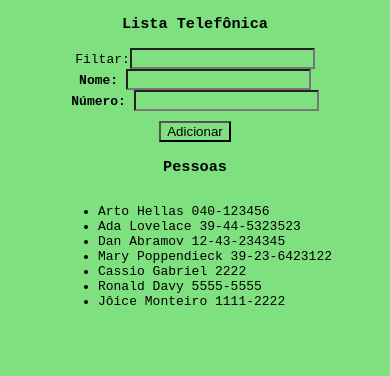
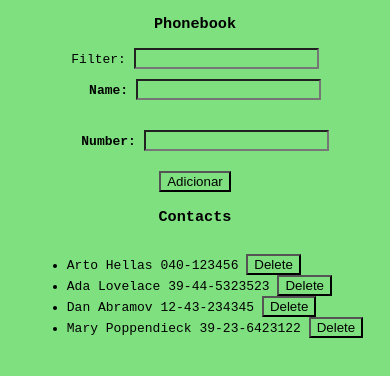
Before and after one commit to CassivsGabriellis/jsFullStackCourse_HelsinkUniv, a React (Create React App) app in the folder part2/phonebook/: page / in a window 390 px wide. Shown: the top 376 px of the page. Built offline with nearby package versions, Linux system fonts and the light colour scheme; data requests are answered from the project's data file.

Commit message:
Complete Phonebook update and release

```diff
--- a/part2/phonebook/db.json
+++ b/part2/phonebook/db.json
@@ -19,21 +19,6 @@
       "name": "Mary Poppendieck",
       "number": "39-23-6423122",
       "id": 4
-    },
-    {
-      "name": "Cassio Gabriel",
-      "number": "2222",
-      "id": 5
-    },
-    {
-      "name": "Ronald Davy",
-      "number": "5555-5555",
-      "id": 6
-    },
-    {
-      "name": "Jôice Monteiro",
-      "number": "1111-2222",
-      "id": 7
     }
   ]
 }
--- a/part2/phonebook/src/App.js
+++ b/part2/phonebook/src/App.js
@@ -5,7 +5,6 @@ import "./index.css";
 import Filter from "./Components/Filter";
 import PersonForm from "./Components/PersonForm";
 import Persons from "./Components/Persons";
-// import axios from "axios";
 
 const App = () => {
   const [persons, setPersons] = useState([]);
@@ -21,17 +20,34 @@ const App = () => {
     event.preventDefault();
     const existingPerson = persons.find((person) => person.name === newName);
     if (existingPerson) {
-      alert(`${newName} já está adicionada à lista telefônica!`);
+      if (
+        window.confirm(
+          `${newName} is already added to phonebook. Do you want to replace the old number with the new one?`
+        )
+      ) {
+        addPersonService
+          .update(existingPerson.id, {
+            name: existingPerson.name,
+            number: newNumber,
+          })
+          .then(() => {
+            addPersonService.getAll().then((data) => setPersons(data));
+          });
+      }
       setNewName("");
     } else {
-      addPersonService
-        .create({ name: newName, number: newNumber })
-        .then(() => {
-          addPersonService.getAll().then((data) => setPersons(data));
-        });
+      addPersonService.create({ name: newName, number: newNumber }).then(() => {
+        addPersonService.getAll().then((data) => setPersons(data));
+      });
       setNewName("");
       setNewNumber("");
     }
+  };
+
+  const deletePerson = (id) => {
+    addPersonService.deletePerson(id).then(() => {
+      addPersonService.getAll().then((data) => setPersons(data));
+    });
   };
 
   const handleNameChange = (event) => {
@@ -46,17 +62,28 @@ const App = () => {
     setSearchTerm(event.target.value);
   };
 
-  const filteredPersons = persons.filter((person) =>
-    person.name.toLowerCase().includes(searchTerm.toLowerCase())
-  );
+  const filteredPersons = persons.filter((person) => {
+    const nameMatch = person.name
+      .toLowerCase()
+      .includes(searchTerm.toLowerCase());
+    const numberMatch = person.number
+      .toLowerCase()
+      .includes(searchTerm.toLowerCase());
+    return nameMatch || numberMatch;
+  });
 
   return (
     <div>
-      <h3>Lista Telefônica</h3>
+      <h3 className="header">Phonebook</h3>
 
-      <Filter searchTerm={searchTerm} handleSearchChange={handleSearchChange} />
+      <Filter
+        className="input"
+        searchTerm={searchTerm}
+        handleSearchChange={handleSearchChange}
+      />
 
       <PersonForm
+        className="input"
         addPerson={addPerson}
         newName={newName}
         newNumber={newNumber}
@@ -64,8 +91,8 @@ const App = () => {
         handleNumberChange={handleNumberChange}
       />
 
-      <h3>Pessoas</h3>
-      <Persons persons={filteredPersons} />
+      <h3>Contacts</h3>
+      <Persons persons={filteredPersons} deletePerson={deletePerson} />
     </div>
   );
 };
--- a/part2/phonebook/src/Components/Filter.js
+++ b/part2/phonebook/src/Components/Filter.js
@@ -1,6 +1,6 @@
 const Filter = ({ searchTerm, handleSearchChange }) => (
   <div>
-    Filtar:
+    Filter:{" "}
     <input value={searchTerm} onChange={handleSearchChange} />
   </div>
 );
--- a/part2/phonebook/src/Components/Person.js
+++ b/part2/phonebook/src/Components/Person.js
@@ -1,7 +1,14 @@
-const Person = ({ person }) => {
+const Person = ({ person, deletePerson }) => {
+  const handleDelete = () => {
+    if (window.confirm(`Do you want to delete ${person.name}?`)) {
+      deletePerson(person.id);
+    }
+  };
+
   return (
     <li>
       {person.name} {person.number}
+      {" "}<button onClick={handleDelete}>Delete</button>
     </li>
   );
 };
--- a/part2/phonebook/src/Components/PersonForm.js
+++ b/part2/phonebook/src/Components/PersonForm.js
@@ -6,19 +6,41 @@ const PersonForm = ({
   handleNumberChange,
 }) => {
   return (
-    <form onSubmit={addPerson}>
-      <div>
+    <form
+      onSubmit={(event) => {
+        if (newName.length > 0 && newNumber.length > 0) {
+          addPerson(event);
+        } else {
+          event.preventDefault();
+          alert("Please fill both name and number fields before submitting.");
+        }
+      }}
+    >
+      <div className="input-container">
+        <div className="input">
           <strong>
-          Nome: <input value={newName} onChange={handleNameChange} />
+            Name: {""}
+            <input
+              value={newName}
+              onChange={handleNameChange}
+              pattern="[A-Za-z !@#$%^&()_+-=[]{};':\|,.<>/?]"
+            />
           </strong>
         </div>
-      <div>
+        <div className="input">
           <strong>
-          Número: <input value={newNumber} onChange={handleNumberChange} />
+            Number:{" "}
+            <input
+              type="text"
+              value={newNumber}
+              onChange={handleNumberChange}
+              pattern="[0-9-]+"
+            />
           </strong>
         </div>
         <div>
           <button type="submit">Adicionar</button>
+        </div>
       </div>
     </form>
   );
--- a/part2/phonebook/src/Components/Persons.js
+++ b/part2/phonebook/src/Components/Persons.js
@@ -1,9 +1,9 @@
 import Person from "./Person";
 
-const Persons = ({ persons }) => (
+const Persons = ({ persons, deletePerson }) => (
   <ul>
     {persons.map((person) => (
-      <Person key={person.id} person={person} />
+      <Person key={person.id} person={person} deletePerson={deletePerson}/>
     ))}
   </ul>
 );
--- a/part2/phonebook/src/Services/addPersons.js
+++ b/part2/phonebook/src/Services/addPersons.js
@@ -17,4 +17,10 @@ const update = (id, newObject) => {
   return request.then((response) => response.data);
 };
 
-export default { getAll, create, update };
+const deletePerson = (id) => {
+  const request = axios.delete(`${baseUrl}/${id}`);
+  return request.then((response) => response.data);
+};
+
+const addPersonService = { getAll, create, update, deletePerson };
+export default addPersonService;
--- a/part2/phonebook/src/index.css
+++ b/part2/phonebook/src/index.css
@@ -1,5 +1,16 @@
 * {
   background-color: rgb(127, 224, 127);
+}
+
+.input-container {
+  display: grid;
+  grid-template-columns: 1fr 1fr;
+  grid-gap: 10px;
+}
+
+.input {
+  width: 100%;
+  padding: 10px;
 }
 
 div {
@@ -12,6 +23,14 @@ div ul {
   text-align: left;
 }
 
-button {
-  margin-top: 10px;
+.person-form {
+  display: flex;
+  text-align: center;
+  font-family: monospace;
 }
+
+@media (max-width: 600px) {
+  .input-container {
+    grid-template-columns: 1fr;
+  }
+}
```
Lines whose indentation alone changed are shown as unchanged.
